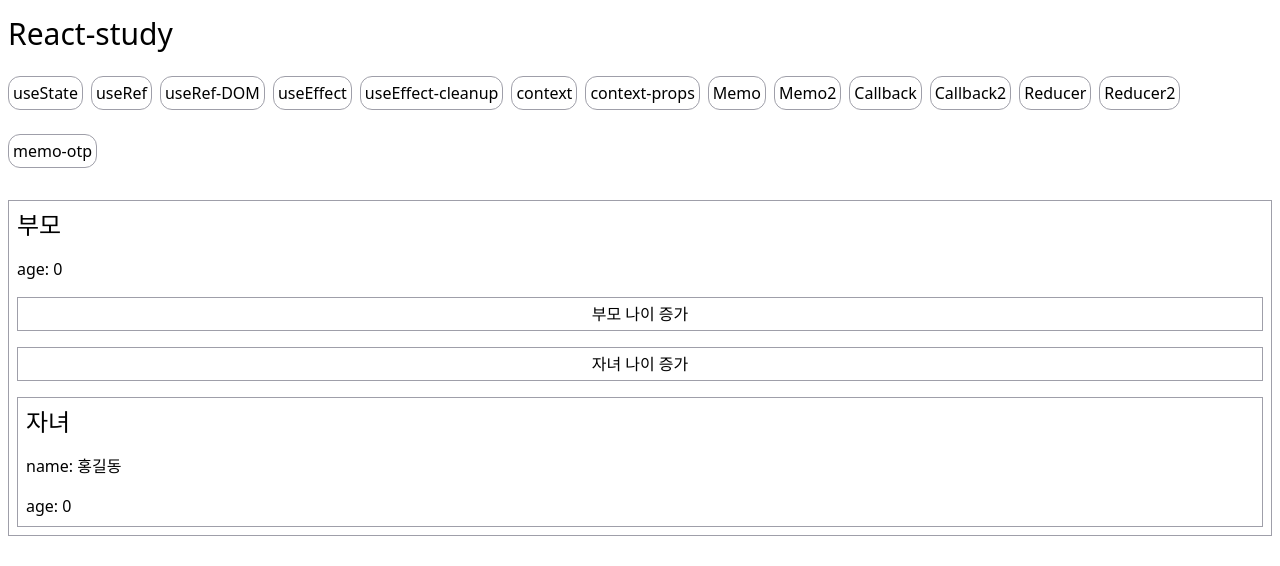
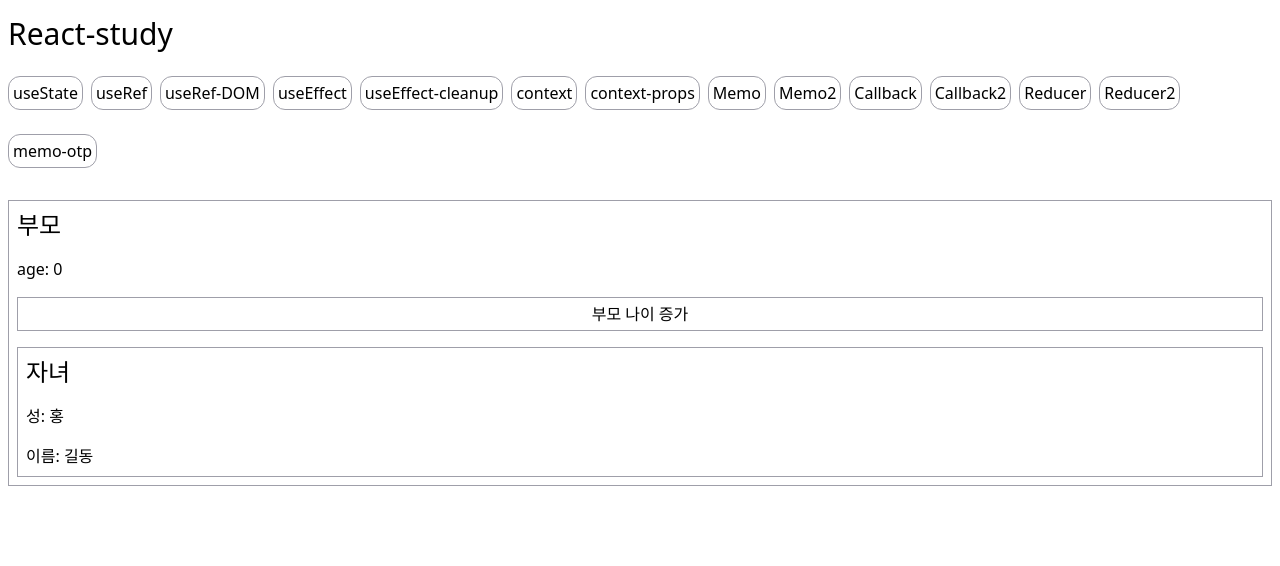
Before and after one commit to Doosic/front, a React (Vite) app in the folder react-study/: page /memo-opt in a window 1280 px wide. Shown: the top 566 px of the page. Built offline with nearby package versions, Linux system fonts and the light colour scheme.

Commit message:
update: memo Optimization 완료

```diff
--- a/react-study/src/component/memo/MemoOptChild.jsx
+++ b/react-study/src/component/memo/MemoOptChild.jsx
@@ -1,12 +1,12 @@
 import { memo } from 'react';
 
-const MemoOptChild = ({name, age}) => {
+const MemoOptChild = ({name}) => {
   console.log('자녀 컴포넌트 렌더링.')
   return (
     <div className="flex flex-col border border-zinc-400 p-2 space-y-4">
       <div className="text-2xl">자녀</div>
-      <p>name: {name}</p>
-      <p>age: {age}</p>
+      <p>성: {name.lastName}</p>
+      <p>이름: {name.firstName}</p>
     </div>
   )
 }
--- a/react-study/src/views/MemoOptimization.jsx
+++ b/react-study/src/views/MemoOptimization.jsx
@@ -1,4 +1,4 @@
-import { useState, useMemo } from 'react';
+import { useState, useMemo, useCallback } from 'react';
 import MemoOptChild from "../component/memo/MemoOptChild.jsx";
 
 const MemoOptimization = () => {
@@ -10,19 +10,48 @@ const MemoOptimization = () => {
     setParentAge(parentAge + 1);
   }
 
-  const incrementChildAge = () => {
-    setChildAge(childAge + 1);
-  }
+  console.log('부모 컴포넌트 렌더링.');
 
-  console.log('부모 컴포넌트 렌더링.')
+  const name = useMemo(() => {
+    return {
+      lastName: "홍",
+      firstName: "길동"
+    }
+  }, []);
+
+  // tellMe 함수는 객체다. (일급함수: 변수에 값으로서 할당될 수 있다.)
+  // useCallback : 함수 캐싱
+  const tellMe = useCallback(() => {
+    console.log('길동아 사랑해!')
+  }, []);
 
   return (
     <div className="flex flex-col border border-zinc-400 p-2 space-y-4">
       <div className="text-2xl">부모</div>
       <p>age: {parentAge}</p>
       <button className="border border-zinc-400 px-2 py-1" onClick={incrementParentAge}>부모 나이 증가</button>
-      <button className="border border-zinc-400 px-2 py-1" onClick={incrementChildAge}>자녀 나이 증가</button>
-      <MemoOptChild name={'홍길동'} age={childAge}/>
+
+      {/*
+        MemoOptChild 컴포넌트는 memo를 적용하여, props가 업데이트 될 때 재렌더링 된다.
+
+        - 주의(useMemo 사용시, 원시타입: 값 변경 체크, 객체: 참조값 체크)
+        우리가 props로 전달하는 변수가 원시타입이 아닌, 객체라면 매번 새롭게 렌더링된다.
+        객체는 값 그 자체를 가지고있는 것이 아닌, 참조값을 가지고있기에 렌더링이 될 때 마다
+        새로운 오브젝트를 생성하여 "참조값이 변하기 때문"이다.
+
+        이때는 props로 넘기는 값 또한 useMemo를 사용하여 캐시해줘야 한다.
+      */}
+      <MemoOptChild name={name}/>
+
+      {/*
+        - callback 함수 : 다른 함수에 전달인자로 전달하는 함수를 콜백 함수라고 한다.
+
+        props로 넘겨진 callback 함수는 객체이다. 즉, 부모컴포넌트의 재렌더링시 참조값이 변한다는 말이다.
+        때문에 자녀 컴포넌트에 memo를 사용했지만, props 값이 변하기 때문에 자녀 컴포넌트도 리렌더링된다.
+
+        이때는 props로 넘겨지는 함수를 useCallback을 사용하여 캐시해줘야 한다.
+        <MemoOptChild name={name} tellMe={tellMe}/>
+      */}
     </div>
   )
 }
```
